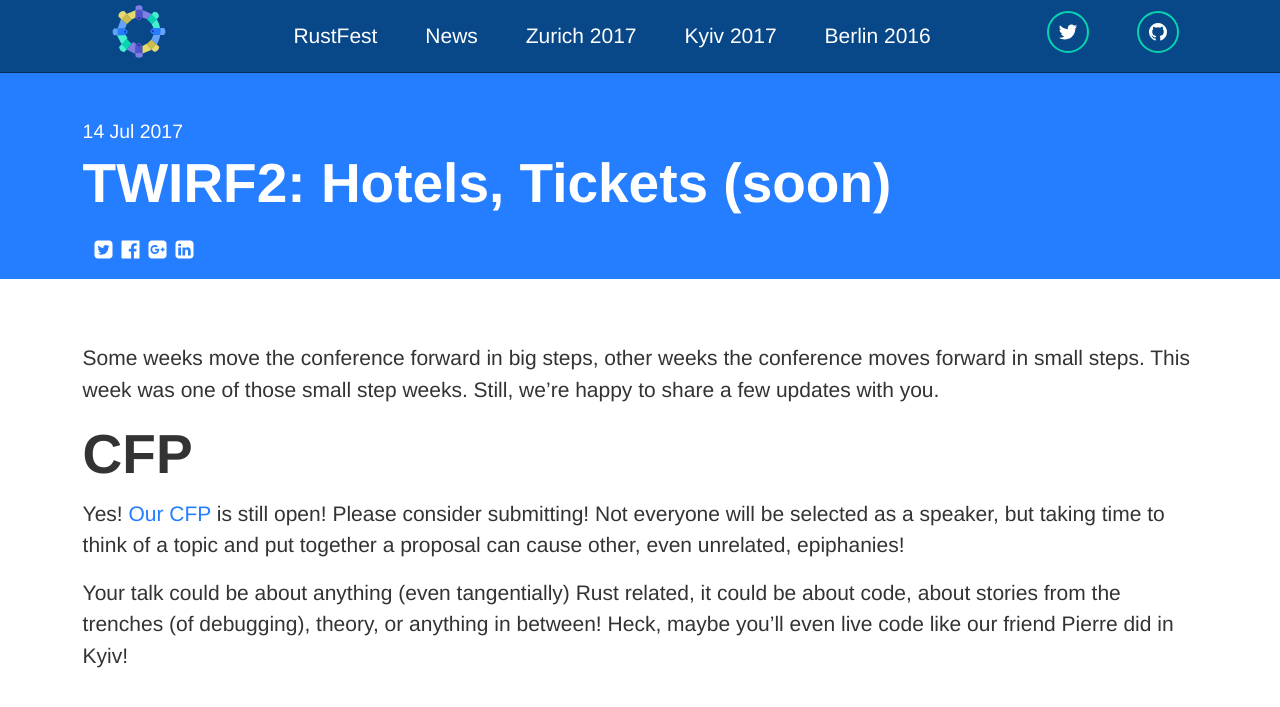
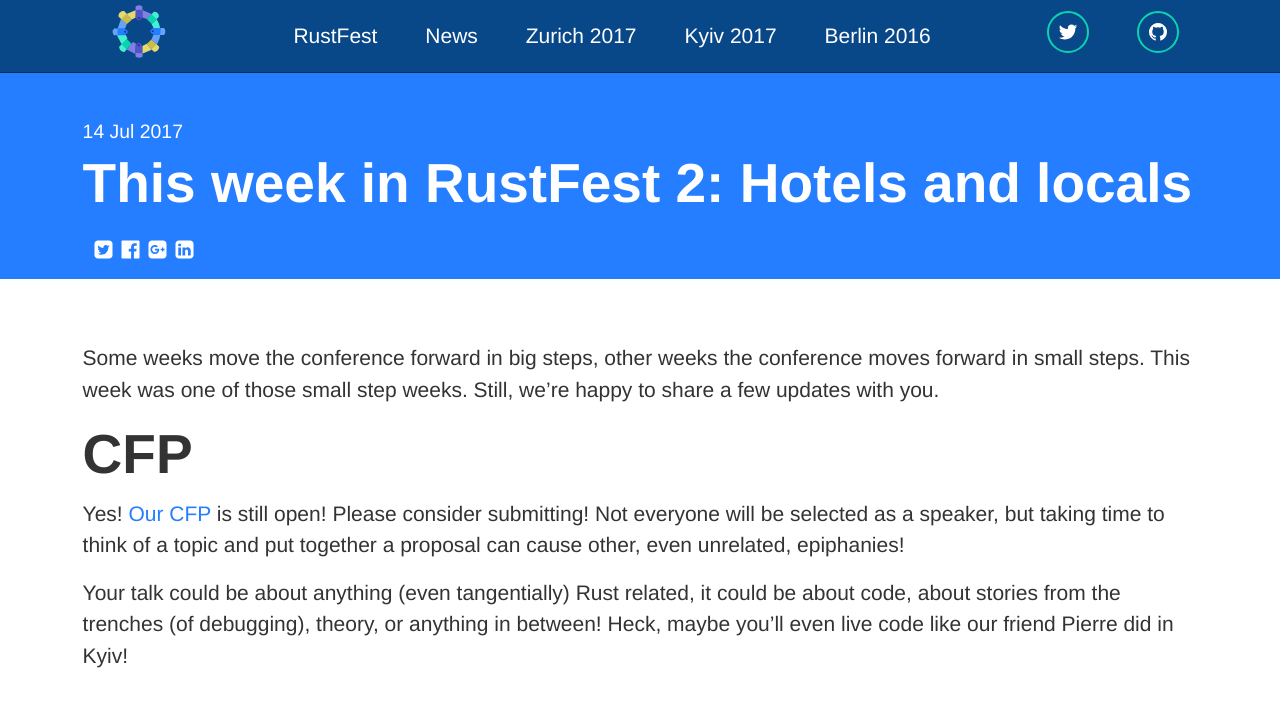
Before and after one commit to RustFestEU/blog.rustfest.eu, a Jekyll site: the page built from _posts/2017-07-14-this-week-in-rustfest-2-hotels-and-locals.md, in a window 1280 px wide and 900 px high, cut to the strip 0-733 px from the top of the window. Shown: the top 707 px of the strip. Built offline with Jekyll 4.4.1, drawn with Linux system fonts in a browser that asks for light colours.

Commit message:
fixing the title

```diff
--- a/_posts/2017-07-14-this-week-in-rustfest-2-sponsors.md
+++ b/_posts/2017-07-14-this-week-in-rustfest-2-hotels-and-locals.md
@@ -1,6 +1,6 @@
 ---
 layout: post
-title: "TWIRF2: Hotels, Tickets (soon)"
+title: "This week in RustFest 2: Hotels and locals"
 authors:
   - dns2utf8
   - hoverbear
```
